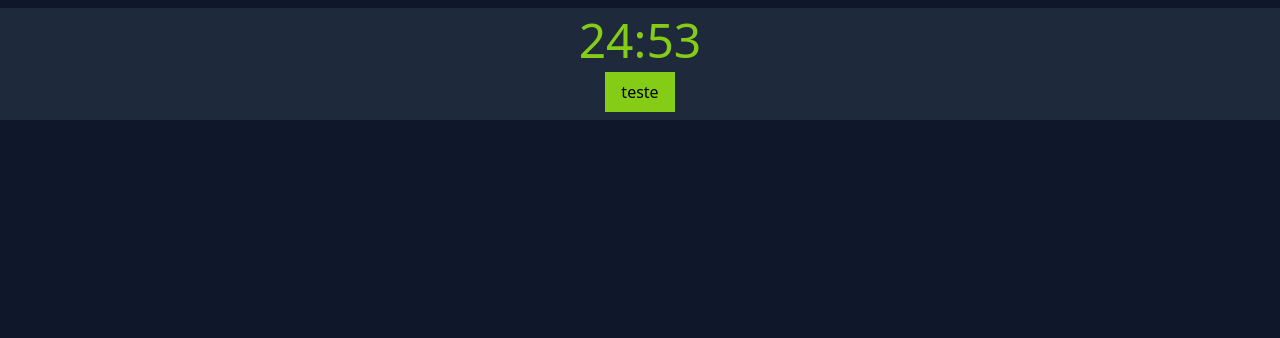
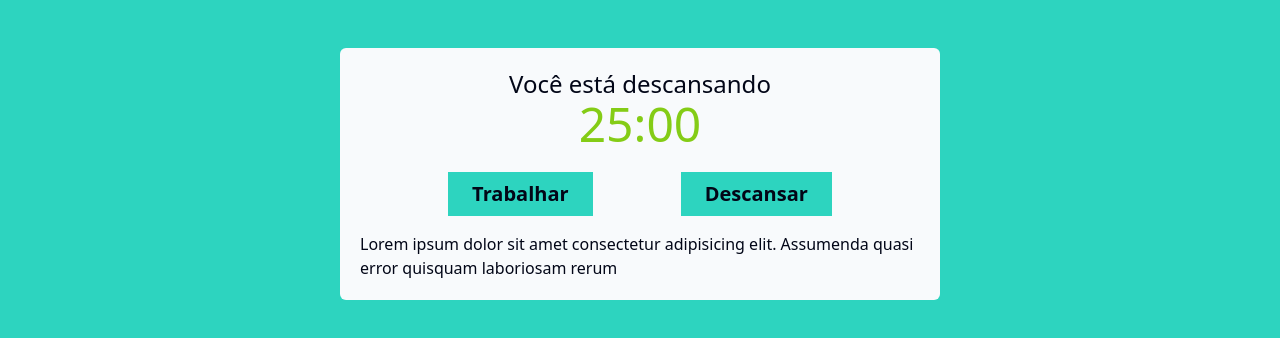
Before and after one commit to gabrielsantos7/Pomodoro-App, a React (Vite) app: page / in a window 1280 px wide. Shown: the top 338 px of the page. Built offline with nearby package versions, Linux system fonts and the light colour scheme.

Commit message:
✨ feat: Add button actions

```diff
--- a/index.html
+++ b/index.html
@@ -1,12 +1,12 @@
 <!doctype html>
-<html lang="pt-br" class="scroll-smooth dark">
+<html lang="pt-br" class="scroll-smooth">
   <head>
     <meta charset="UTF-8" />
     <!-- <link rel="icon" type="image/svg+xml" href="/vite.svg" /> -->
     <meta name="viewport" content="width=device-width, initial-scale=1.0" />
     <title>Vite + React + TS</title>
   </head>
-  <body class="bg-slate-100 dark:bg-slate-900">
+  <body class="bg-teal-400 duration-700 transition-colors">
     <div id="root"></div>
     <script type="module" src="/src/main.tsx"></script>
   </body>
--- a/src/App.tsx
+++ b/src/App.tsx
@@ -3,7 +3,12 @@ import { PomodoroTimer } from './components/pomodoro-timer';
 export default function App() {
   return (
     <div>
-      <PomodoroTimer defaultPomodoroTime={1500} />
+      <PomodoroTimer
+        pomodoroTime={1500}
+        shortRestTime={300}
+        longRestTime={900}
+        cycles={4}
+      />
     </div>
   );
 }
--- a/src/components/button.tsx
+++ b/src/components/button.tsx
@@ -2,7 +2,10 @@ import { ButtonProps } from '../models';
 
 export function Button(props: ButtonProps) {
   return (
-    <button className={props.className} onClick={props.onClick}>
+    <button
+      className={`${props.className} py-2 px-6 text-xl font-bold hover:brightness-75 duration-700`}
+      onClick={props.onClick}
+    >
       {props.text}
     </button>
   );
--- a/src/components/pomodoro-timer.tsx
+++ b/src/components/pomodoro-timer.tsx
@@ -1,23 +1,79 @@
-import { useState } from 'react';
+import { useEffect, useState } from 'react';
 import { PomodoroTimerProps } from '../models';
 import { useInterval } from '../hooks/useInterval';
 import { Button } from './button';
 import { Timer } from './timer';
 
 export function PomodoroTimer(props: PomodoroTimerProps) {
-  const [mainTime, setMainTime] = useState(props.defaultPomodoroTime);
+  const [mainTime, setMainTime] = useState(props.pomodoroTime);
+  const [timeCounting, setTimeCounting] = useState(false);
+  const [working, setWorking] = useState(false);
+  const [resting, setResting] = useState(false);
 
-  useInterval(() => {
-    setMainTime(mainTime - 1);
-  }, 1000);
+  const configureWorking = () => {
+    setTimeCounting(true);
+    setWorking(true);
+    setResting(false);
+    setMainTime(props.pomodoroTime);
+  };
+
+  const configureResting = (longPause: boolean) => {
+    setTimeCounting(true);
+    setWorking(false);
+    setResting(true);
+
+    setMainTime(longPause ? props.longRestTime : props.shortRestTime);
+  };
+
+  useInterval(
+    () => {
+      setMainTime(mainTime - 1);
+    },
+    timeCounting ? 1000 : null
+  );
+
+  useEffect(() => {
+    const bodyClassList = document.body.classList;
+    if (working) {
+      bodyClassList.remove('bg-teal-400');
+      bodyClassList.add('bg-orange-400');
+    }
+    if (resting) {
+      bodyClassList.remove('bg-orange-400');
+      bodyClassList.add('bg-teal-400');
+    }
+  }, [working, resting]);
+
   return (
-    <div className="container bg-slate-800 mx-auto my-2 py-2 text-center">
+    <div className="container bg-slate-50 dark:bg-slate-800 text-slate-950 dark:text-slate-50 mx-auto my-12 p-5 text-center max-w-150 rounded-md  shadow-container">
+      <h3 className="text-2xl">
+        Você está {working ? 'trabalhando' : 'descansando'}
+      </h3>
       <Timer mainTime={mainTime} />
-      <Button
-        text="teste"
-        className="px-4 py-2 bg-lime-500"
-        onClick={() => alert('Oi')}
-      />
+      <div className="flex items-center justify-evenly py-4">
+        <Button
+          text="Trabalhar"
+          className={working ? 'bg-orange-400' : 'bg-teal-400'}
+          onClick={configureWorking}
+        />
+        <Button
+          text="Descansar"
+          className={working ? 'bg-orange-400' : 'bg-teal-400'}
+          onClick={() => configureResting(false)}
+        />
+        {(working || resting) && (
+          <Button
+            text={timeCounting ? 'Pausar' : 'Retomar'}
+            className={working ? 'bg-orange-400' : 'bg-teal-400'}
+            onClick={() => setTimeCounting((prev) => !prev)}
+          />
+        )}
+      </div>
+
+      <p className="text-left">
+        Lorem ipsum dolor sit amet consectetur adipisicing elit. Assumenda quasi
+        error quisquam laboriosam rerum
+      </p>
     </div>
   );
 }
--- a/src/models.ts
+++ b/src/models.ts
@@ -1,5 +1,8 @@
 export interface PomodoroTimerProps {
-  defaultPomodoroTime: number;
+  pomodoroTime: number;
+  shortRestTime: number;
+  longRestTime: number;
+  cycles: number;
 }
 
 export interface ButtonProps {
--- a/tailwind.config.js
+++ b/tailwind.config.js
@@ -3,7 +3,14 @@ export default {
   content: ['./index.html', './src/**/*.{js,ts,jsx,tsx}'],
   darkMode: 'class',
   theme: {
-    extend: {}
+    extend: {
+      spacing: {
+        '150': '600px'
+      },
+      boxShadow: {
+        'container': '0 0 10px (0, 0, 0, 0.3)',
+      }
+    }
   },
   plugins: []
 };
```
Also changed, not shown: 1 other file (tests, documents, lock files or other folders).
